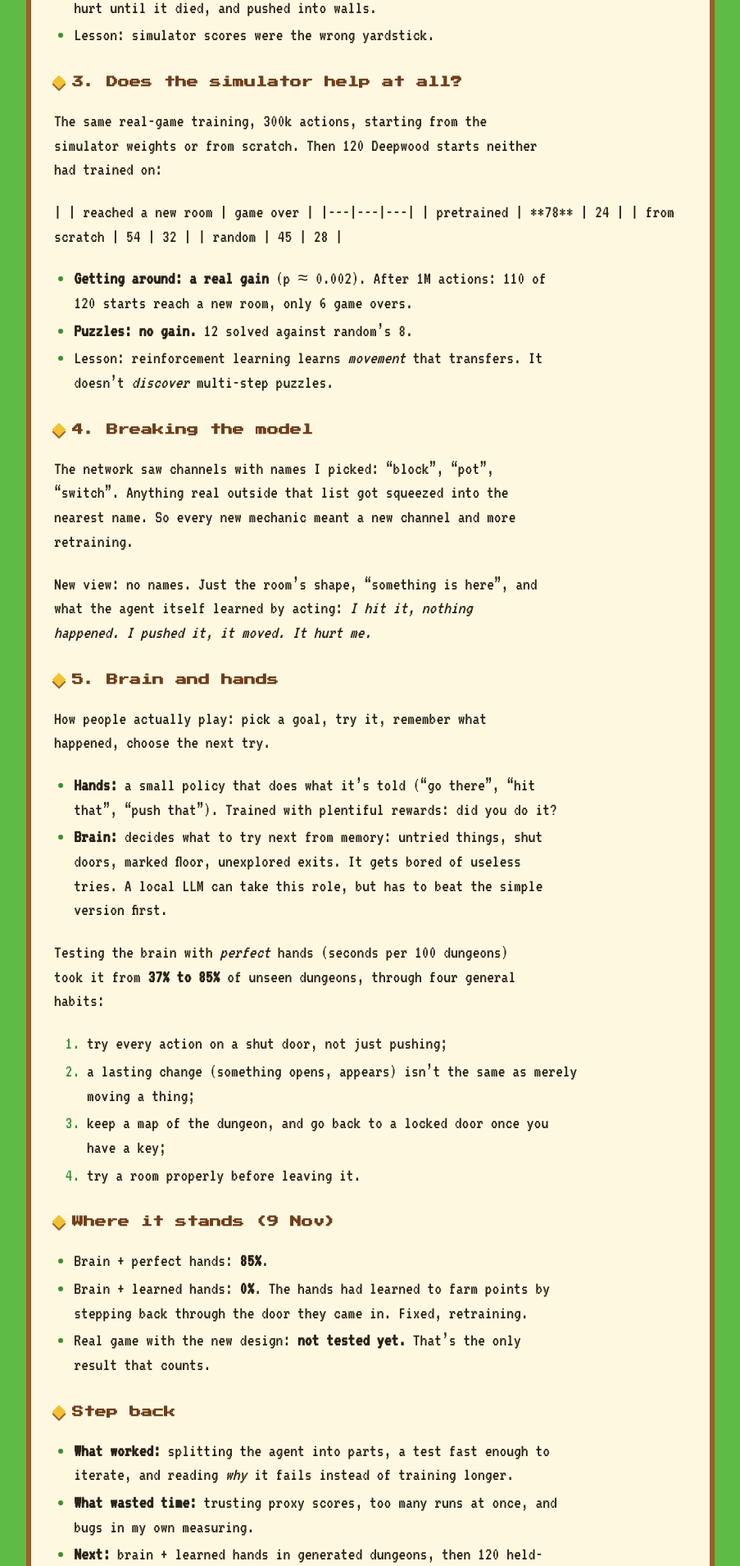
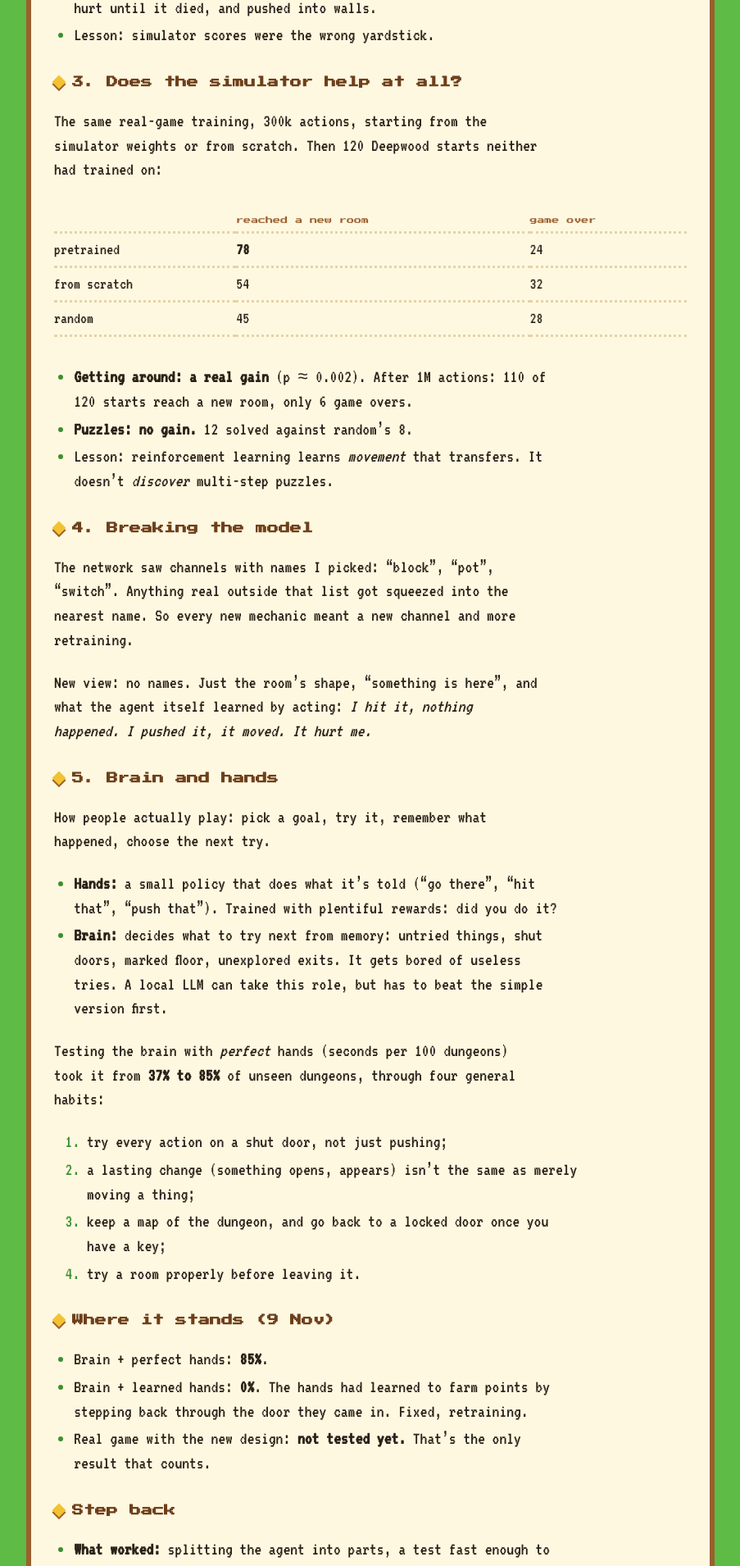
Before and after one commit to sofianedjerbi/zelda-agent-devblog, a Jekyll site: the page built from _posts/2026-11-09-the-story-so-far.md, in a window 1280 px wide. Shown: the part 1065-2975 px from the top of the page at 82% size, without its empty margins (188-1091 px from the left). Built offline with Jekyll 4.4.1, drawn with Linux system fonts in a browser that asks for light colours.

Commit message:
Fix tables (kramdown inside div), pixel arrow icon instead of text arrow
Co-Authored-By: Claude Opus 5.5 <noreply@anthropic.com>
Claude-Session: https://claude.ai/code/session_011zaXs3MpTYuwKudv5WyDZs

```diff
--- a/_layouts/post.html
+++ b/_layouts/post.html
@@ -5,5 +5,5 @@ layout: default
   <h1>{{ page.title }}</h1>
   <div class="meta">{{ page.date | date: "%-d %b %Y" }}</div>
   {{ content }}
-  <p><a href="{{ '/' | relative_url }}">← all posts</a></p>
+  <p><a class="back" href="{{ '/' | relative_url }}"><svg class="icon" width="20" height="20" viewBox="0 0 10 10" shape-rendering="crispEdges" aria-hidden="true"><rect x="1" y="4" width="8" height="2" fill="currentColor"/><rect x="2" y="3" width="2" height="1" fill="currentColor"/><rect x="2" y="6" width="2" height="1" fill="currentColor"/><rect x="3" y="2" width="1" height="1" fill="currentColor"/><rect x="3" y="7" width="1" height="1" fill="currentColor"/></svg>all posts</a></p>
 </article>
--- a/_posts/2026-11-09-the-story-so-far.md
+++ b/_posts/2026-11-09-the-story-so-far.md
@@ -26,7 +26,7 @@ A fast simulator (~2,000 steps/s) that builds a new random dungeon every episode
 
 The same real-game training, 300k actions, starting from the simulator weights or from scratch. Then 120 Deepwood starts neither had trained on:
 
-<div class="scroll">
+<div class="scroll" markdown="1">
 
 | | reached a new room | game over |
 |---|---|---|
--- a/assets/style.css
+++ b/assets/style.css
@@ -56,3 +56,7 @@ blockquote { margin: 16px 0; padding: 10px 16px; background: #e8f6d8; border-lef
 @media (max-width: 560px) { .posts li { grid-template-columns: minmax(0, 1fr); gap: 2px; } .logo { font-size: 20px; } body { font-size: 20px; } }
 footer { text-align: center; font: 9px/1.8 var(--pixel); color: #fff; text-shadow: 2px 2px 0 var(--leaf); }
 .sprite { display: block; margin: 0 auto 10px; }
+.icon { display: inline-block; vertical-align: -4px; image-rendering: pixelated; }
+a.back { font: 11px/1.8 var(--pixel); text-decoration: none; display: inline-flex; gap: 10px; align-items: center; }
+a.back:hover { color: var(--leaf); }
+.scroll table { min-width: 420px; }
```
